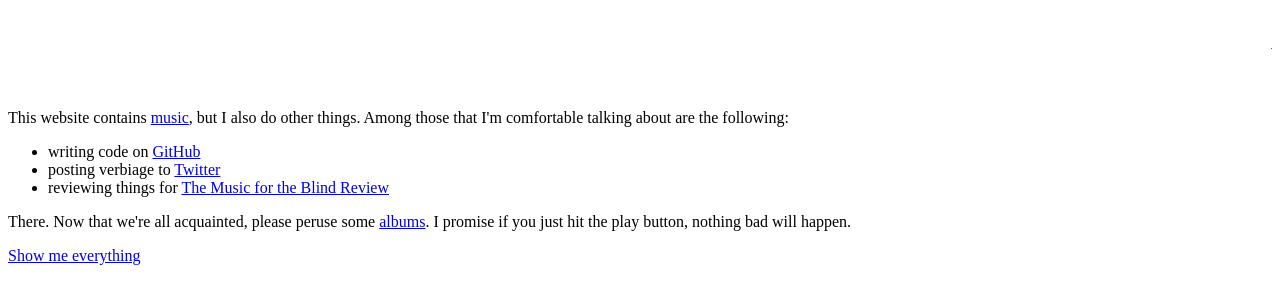
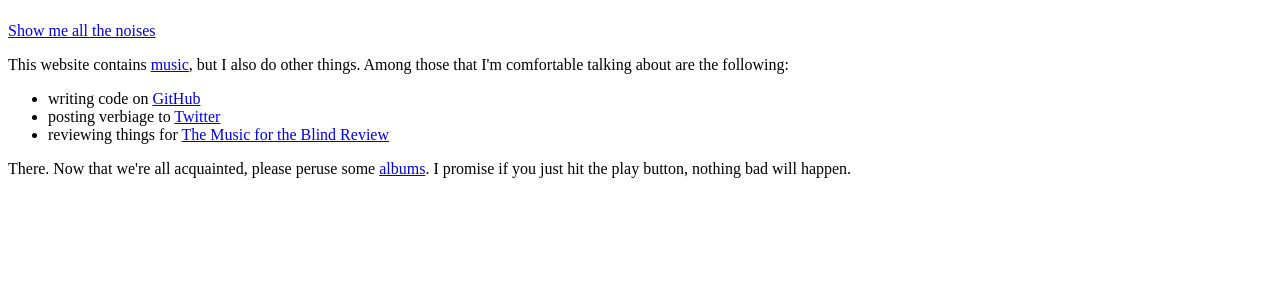
Before and after one commit to colons/musicfortheblind.co.uk, a Django app: page / in a window 1280 px wide. Shown: the part 58-362 px from the top of the page. Run offline with Django 3.2, Linux system fonts and the light colour scheme; some libraries are stand-ins or nearby versions.

Commit message:
Ditch the <marquee>. ｡･ﾟ･(ﾉД｀)･ﾟ･｡

```diff
--- a/mftb5/templates/index.html
+++ b/mftb5/templates/index.html
@@ -1,7 +1,10 @@
 {% extends parent %}
 {% block content %}
+  <section class="dispatch">
+    <p><a href="{% url "music:albums" %}">Show me all the noises</a></p>
+  </section>
+
   <section class="welcome">
-    <marquee><h1>Welcome to my WebZone!</h1></marquee>
     <p>This website contains <a href="{% url "music:albums" %}">music</a>, but I also do other things. Among those that I'm comfortable talking about are the following:</p>
     <ul class="other-things">
       <li>writing code on <a href="https://github.com/colons">GitHub</a></li>
@@ -10,8 +13,4 @@
     </ul>
     <p>There. Now that we're all acquainted, please peruse some <a href="{% url "music:albums" %}">albums</a>. <span class="audio-required">I promise if you just hit the play button, nothing bad will happen.</span></p>
   </section>
-
-  <section class="dispatch">
-    <p><a href="{% url "music:albums" %}">Show me everything</a></p>
-  </section>
 {% endblock %}
```
